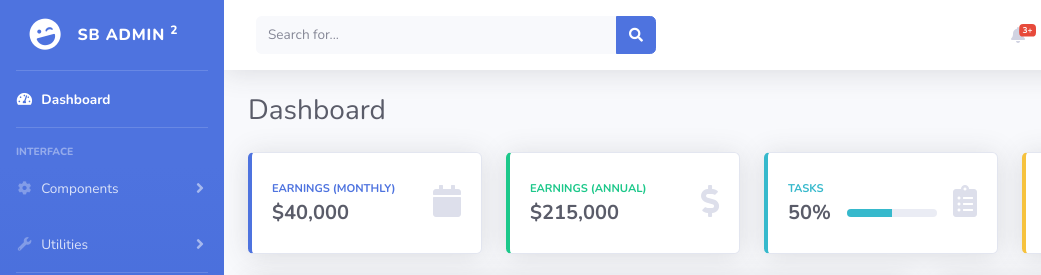
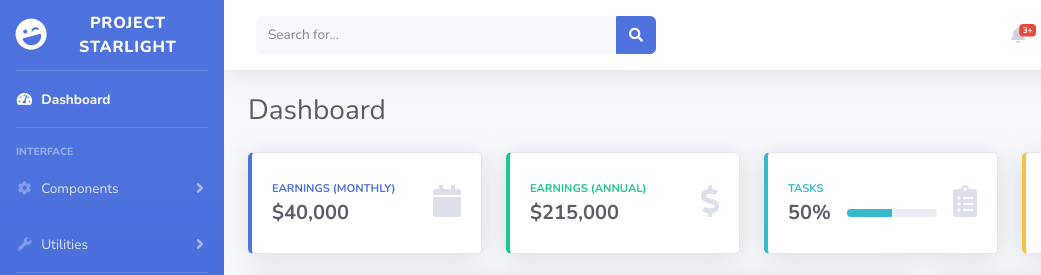
Before and after one commit to leminh98/stanfordrebuild, a website with bundled scripts: page index.html in a window 1280 px wide. Shown: the top 275 px of the page, 0-1041 px from the left. Built offline with nearby package versions, Linux system fonts and the light colour scheme.

```diff
--- a/index.html
+++ b/index.html
@@ -33,7 +33,7 @@
         <div class="sidebar-brand-icon rotate-n-15">
           <i class="fas fa-laugh-wink"></i>
         </div>
-        <div class="sidebar-brand-text mx-3">SB Admin <sup>2</sup></div>
+        <div class="sidebar-brand-text mx-3">Project Starlight</div>
       </a>
 
       <!-- Divider -->
```
